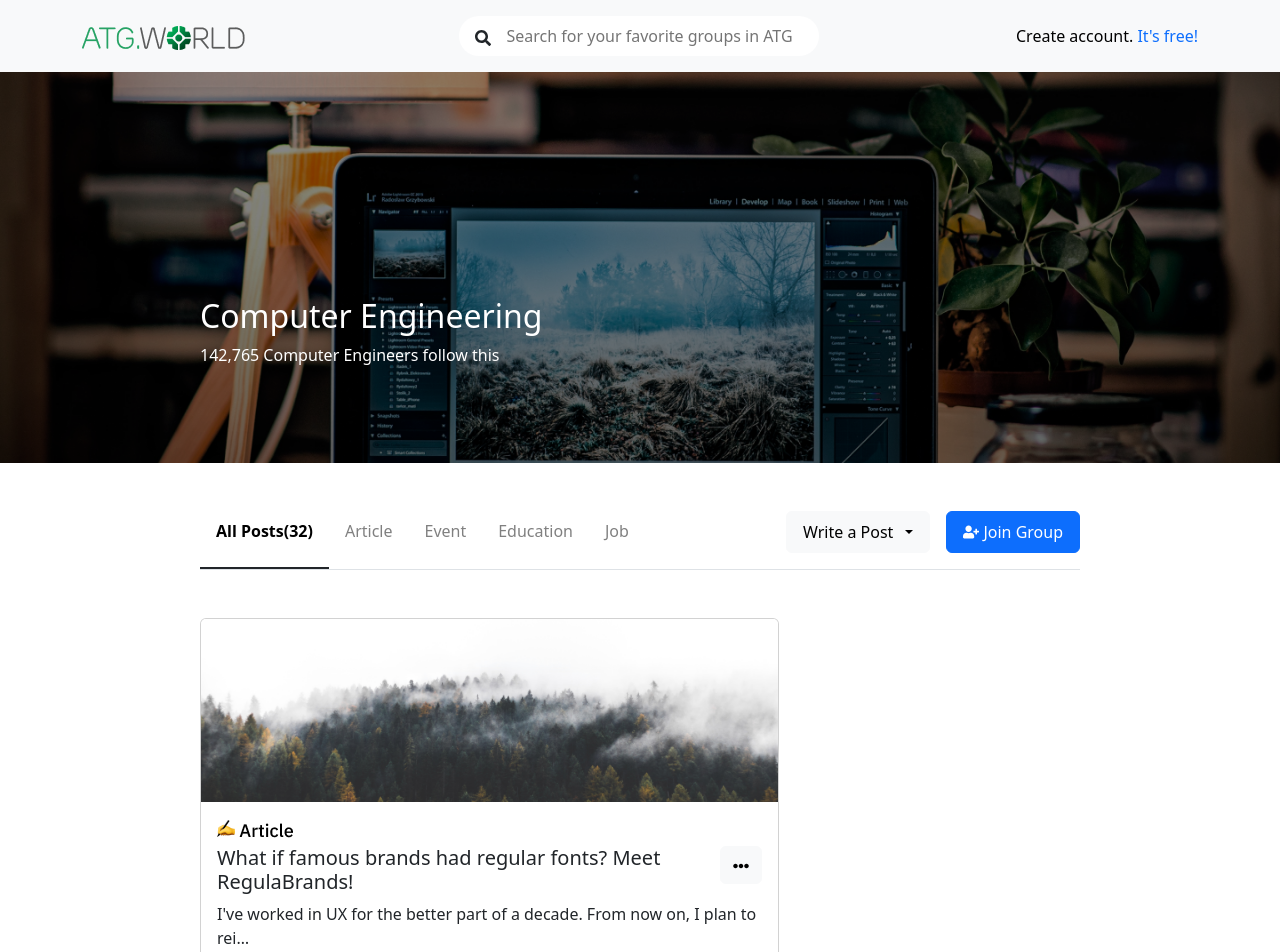
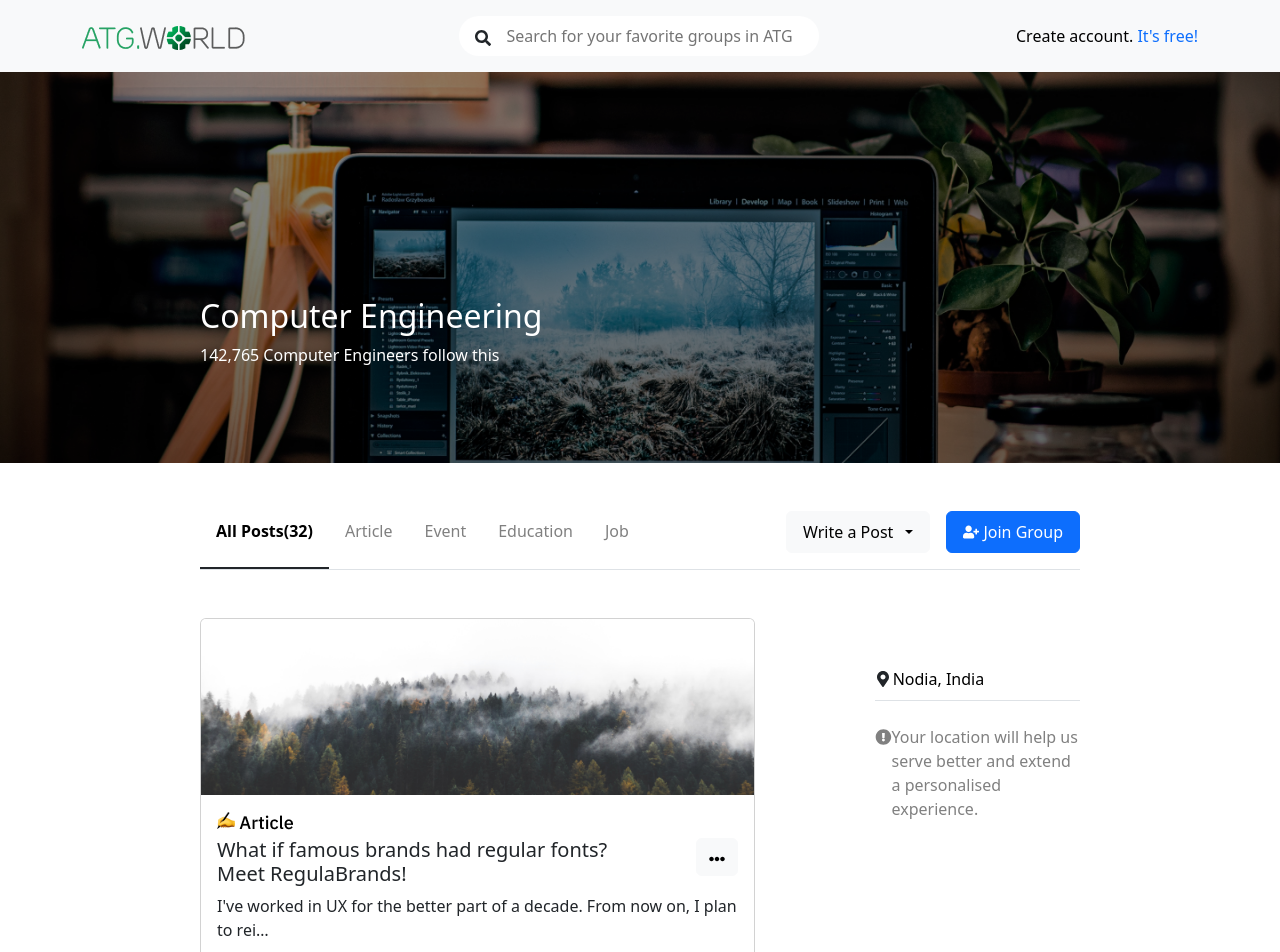
Before and after one commit to StrikerAbir/atg-world, a React (Create React App) app: page / in a window 1280 px wide. Shown: the top 952 px of the page. Built offline with nearby package versions, Linux system fonts and the light colour scheme.

Commit message:
right side done

```diff
--- a/src/components/Feed/FeeNav/FeedLayout/Left/Left.js
+++ b/src/components/Feed/FeeNav/FeedLayout/Left/Left.js
@@ -42,8 +42,8 @@ const Left = () => {
       name: "Sarthak Kamra",
     },
   ];
-  return (
-    <div>
+    return (
+        <div className='me-lg-4'>
       {posts.map((post) => (
         <NewsCard post={post} key={Math.random()}></NewsCard>
       ))}
--- a/src/components/Feed/FeeNav/FeedLayout/Right/Right.js
+++ b/src/components/Feed/FeeNav/FeedLayout/Right/Right.js
@@ -1,11 +1,34 @@
-import React from 'react';
+import React from "react";
+import { FaExclamationCircle, FaMapMarkerAlt, FaPen } from "react-icons/fa";
 
 const Right = () => {
-    return (
-        <div>
-
+  return (
+    <div className="ms-5">
+      <div className="ps-4">
+        <div className="mt-5 d-flex justify-content-between align-items-center border border-top-0 border-start-0 border-end-0 ">
+          <div className="d-flex justify-content-center align-items-center pb-2">
+            <FaMapMarkerAlt></FaMapMarkerAlt>
+            <input
+              type="text"
+              class="border-0"
+              placeholder="Location"
+              defaultValue="Nodia, India"
+            ></input>
+          </div>
+          <FaPen></FaPen>
         </div>
-    );
+        <div className='mt-4 feedLink d-flex'>
+            <FaExclamationCircle className='w-25 mt-1'></FaExclamationCircle>{" "}
+          <p>
+            <span>
+              Your location will help us serve better and extend a personalised
+              experience.
+            </span>
+          </p>
+        </div>
+      </div>
+    </div>
+  );
 };
 
 export default Right;
--- a/src/components/Feed/FeeNav/FeedNav.css
+++ b/src/components/Feed/FeeNav/FeedNav.css
@@ -1,3 +1,6 @@
 .feedLink a{
     color: gray;
 }
+.feedLink{
+    color: gray;
+}
```
